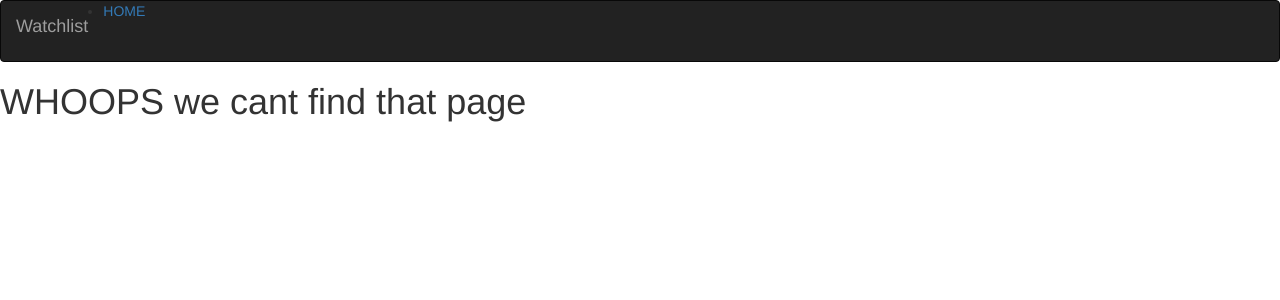
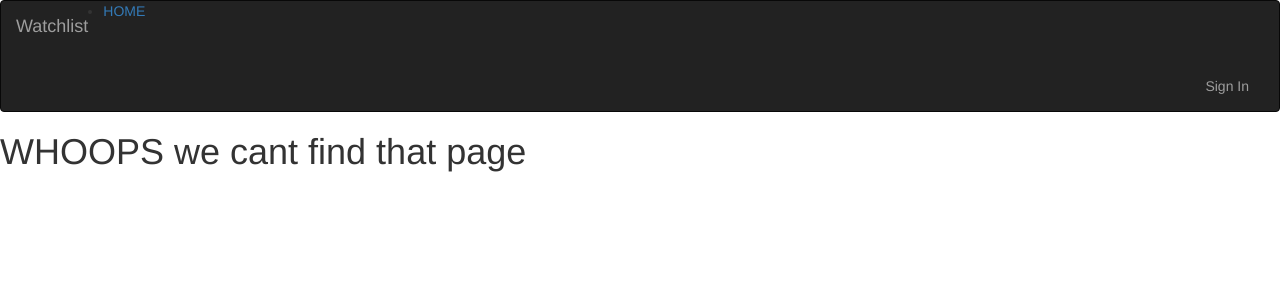
Before and after one commit to VickyMutai/movie-review, a Flask app: template app/templates/fourOwfour.html in a window 1280 px wide. Shown: the top 300 px of the page. Run offline with Flask 2, Linux system fonts and the light colour scheme; the template is opened without the code that fills it, so the values that code supplies are empty; some libraries are stand-ins or nearby versions.

Commit message:
add login and logout on navabar

```diff
--- a/app/templates/navbar.html
+++ b/app/templates/navbar.html
@@ -13,6 +13,13 @@
       <ul class="navbar-collapse collapse">
         <li><a href="/">HOME</a></li>
       </ul>
+      <ul class="nav navbar-nav navbar-right">
+        {% if current_user.is_authenticated %}
+        <li><a href="{{url_for('auth.logout')}}">Sign Out</a></li>
+        {% else %}
+        <li><a href="{{url_for('auth.login')}}">Sign In</a></li>
+        {% endif %}
+      </ul>
     </div>
   </div>
 </div>
```
